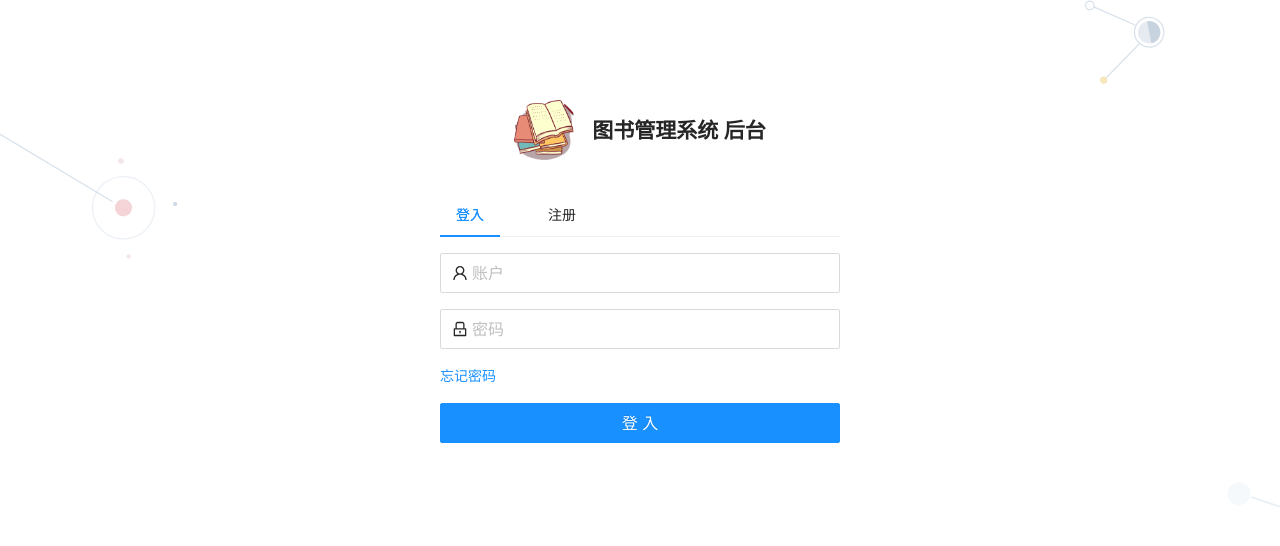
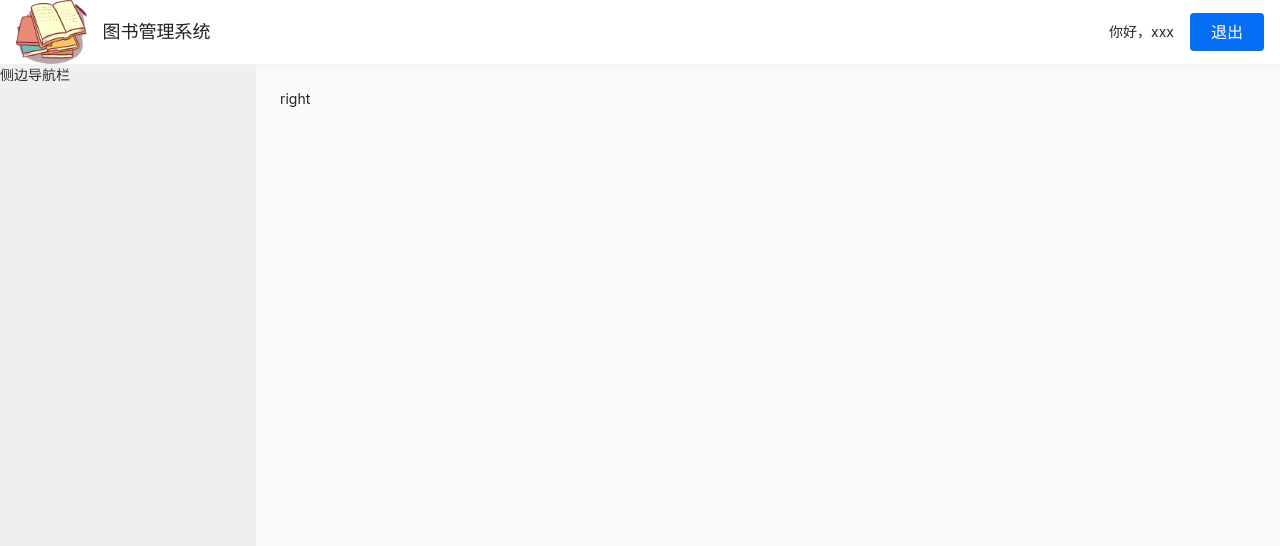
Before and after one commit to threey333/book-management-system, a Vue app in the folder book-management-system-fe/: page /#/ in a window 1280 px wide. Before the commit this address led to /#/auth. Shown: the top 546 px of the page. Built offline with nearby package versions, Linux system fonts and the light colour scheme.

Commit message:
完成基础布局

```diff
--- a/book-management-system-fe/src/assets/scss/common.scss
+++ b/book-management-system-fe/src/assets/scss/common.scss
@@ -37,6 +37,80 @@
   -webkit-line-clamp: 4;
 }
 
-// .red-color {
-//   background-color: red;
-// }
+// 按钮
+.el-btn {
+  padding: 14px 40px;
+  font-size: 16px;
+  border-radius: 4px;
+  border: none;
+  margin-right: 16px;
+  line-height: 16px;
+  font-weight: 400;
+  cursor: pointer;
+
+  &:last-child {
+    margin-right: 0;
+  }
+
+  &.el-btn-primary {
+    background-color: #066df5;
+    color: #fff;
+
+    &:not(.disabled):hover {
+      background-color: #0066ed;
+    }
+
+    &:not(.disabled):active {
+      background-color: #1a7cff;
+    }
+
+    &.disabled {
+      cursor: default;
+      opacity: 0.6;
+    }
+  }
+
+  &.el-btn-info {
+    background-color: #f3f5f9;
+    color: #252c3d;
+
+    // TODO
+    &:not(.disabled):hover {
+      background-color: #eff5ff;
+    }
+
+    &:not(.disabled):active {
+      background-color: #eff5ff;
+    }
+
+    &.active {
+      background-color: #eff5ff;
+    }
+
+    &.disabled {
+      cursor: not-allowed;
+      opacity: 0.6;
+    }
+  }
+
+  &.el-btn-outline {
+    padding: 13px 39px;
+    background-color: #fff;
+    color: #252c3d;
+    border: 1px solid #d7d9de;
+
+    // TODO
+    &:not(.disabled):hover {
+      border-color: #abafb7;
+    }
+
+    &:not(.disabled):active {
+      border-color: #abafb7;
+    }
+
+    &.disabled {
+      cursor: not-allowed;
+      opacity: 0.6;
+    }
+  }
+}
--- a/book-management-system-fe/src/assets/scss/reset.scss
+++ b/book-management-system-fe/src/assets/scss/reset.scss
@@ -1,3 +1,6 @@
 /**
  * 这里存放重置样式
  */
+body {
+  background: #fafafa !important;
+}
--- a/book-management-system-fe/src/assets/scss/variable.scss
+++ b/book-management-system-fe/src/assets/scss/variable.scss
@@ -1 +1,10 @@
 /* 设置scss变量的文件 */
+
+// 字体大小变量
+$font-size-px-10: 10px;
+$font-size-px-12: 12px;
+$font-size-px-14: 14px;
+$font-size-px-16: 16px;
+$font-size-px-18: 18px;
+$font-size-px-20: 20px;
+$font-size-px-22: 22px;
--- /dev/null
+++ b/book-management-system-fe/src/components/layout-left-nav/index.vue
@@ -0,0 +1,13 @@
+<template>
+  <div>侧边导航栏</div>
+</template>
+
+<script>
+import { defineComponent } from 'vue'
+export default defineComponent({
+  name: 'LayoutLeftNav'
+})
+</script>
+
+<style lang="scss" scoped>
+</style>
--- /dev/null
+++ b/book-management-system-fe/src/layout/default.vue
@@ -0,0 +1,97 @@
+<template>
+  <div class="default-layout">
+    <div class="default-layout-header">
+      <div class="default-layout-header-left">
+        <img src="../../public/logo.png" alt="book-managemenet-system" />
+        <span>图书管理系统</span>
+      </div>
+      <div class="default-layout-header-right">
+        <div class="default-layout-header-right-message">你好，xxx</div>
+        <button class="el-btn el-btn-primary btn">退出</button>
+      </div>
+    </div>
+    <div class="default-layout-placeholder"></div>
+    <article class="default-layout-content">
+      <section class="default-layout-content-left">
+        <LayoutLeftNav />
+      </section>
+      <section class="default-layout-content-right">
+        right
+        <router-view />
+      </section>
+    </article>
+  </div>
+</template>
+
+<script>
+import { defineComponent } from 'vue'
+import LayoutLeftNav from '@/components/layout-left-nav'
+
+export default defineComponent({
+  components: {
+    LayoutLeftNav
+  }
+})
+
+</script>
+
+<style lang="scss" scoped>
+.default-layout {
+  &-placeholder {
+    width: 100%;
+    height: 64px;
+  }
+  &-header {
+    display: flex;
+    justify-content: space-between;
+    align-items: center;
+    position: fixed;
+    top: 0;
+    left: 0;
+    width: 100%;
+    height: 64px;
+    padding: 0 16px;
+    background-color: #fff;
+    box-shadow: 0 2px 8px #f0f1f2;
+    z-index: 1;
+    &-left {
+      height: 100%;
+      img {
+        height: 100%;
+        margin-right: 16px;
+      }
+      span {
+        font-size: $font-size-px-18;
+        color: rgba(0, 0, 0, 0.87);
+        vertical-align: middle;
+      }
+    }
+    &-right {
+      display: flex;
+      align-items: center;
+      height: 100%;
+      .btn {
+        margin-left: 16px;
+        padding: 4px 15px;
+        width: 74px;
+        height: 60%;
+      }
+    }
+  }
+  &-content {
+    display: flex;
+    &-left {
+      width: 256px;
+      background-color: #efefef;
+      position: fixed;
+      top: 64px;
+      bottom: 0;
+    }
+    &-right {
+      flex: 1;
+      margin-left: 256px;
+      padding: 24px;
+    }
+  }
+}
+</style>
--- a/book-management-system-fe/src/router/index.js
+++ b/book-management-system-fe/src/router/index.js
@@ -2,13 +2,22 @@ import { createRouter, createWebHashHistory } from 'vue-router'
 
 const routes = [
   {
-    path: '/',
-    redirect: '/auth'
-  },
-  {
     path: '/auth',
     name: 'Auth',
     component: () => import(/* webpackChunkName: "auth" */ '@/views/Auth/index.vue')
+  },
+  {
+    path: '/',
+    name: 'BasicLayout',
+    // redirect: '/auth',
+    component: () => import(/* webpackChunkName: "BasicLayout" */ '@/layout/default.vue'),
+    children: [
+      {
+        path: 'books',
+        name: 'Book',
+        component: () => import(/* webpackChunkName: "Book" */ '@/views/Book/index.vue')
+      }
+    ]
   }
 ]
 
--- /dev/null
+++ b/book-management-system-fe/src/views/Book/index.vue
@@ -0,0 +1,10 @@
+<template>
+  <div>asjdkasldjlasjdlksa</div>
+</template>
+
+<script setup>
+
+</script>
+
+<style lang="scss" scoped>
+</style>
```
Also changed, not shown: 2 other files (tests, documents, lock files or other folders).
